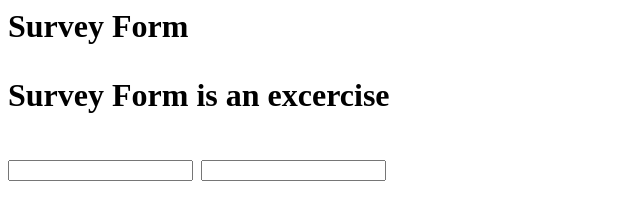
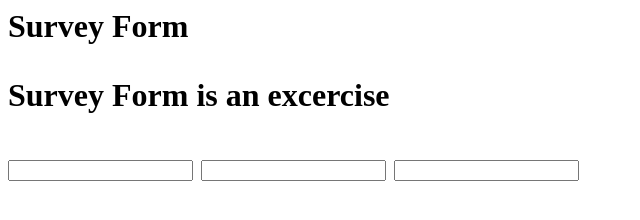
Before and after one commit to thronecloud/survey-form, a plain HTML site: page index.html in a window 1280 px wide. Shown: the whole page, without its empty margins (0-640 px from the left). Drawn offline with Linux system fonts and the light colour scheme.

Commit message:
add input number

```diff
--- a/index.html
+++ b/index.html
@@ -6,9 +6,9 @@
         <p id="description"> Survey Form is an excercise</p>
 
         <form action="" id="survey-form">
-
             <input type="text" id="name"  required>
             <input type="email" id="email" required>
+            <input type="number" id="number" required>
 
         </form>
 
```
